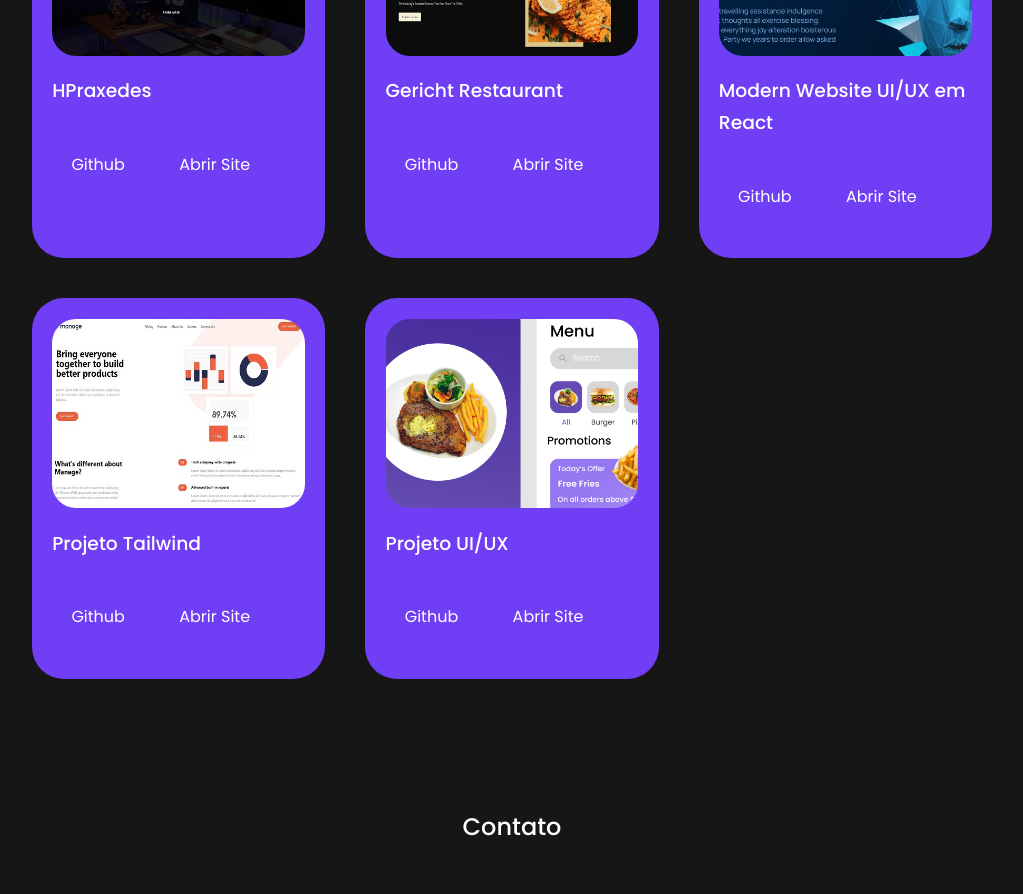
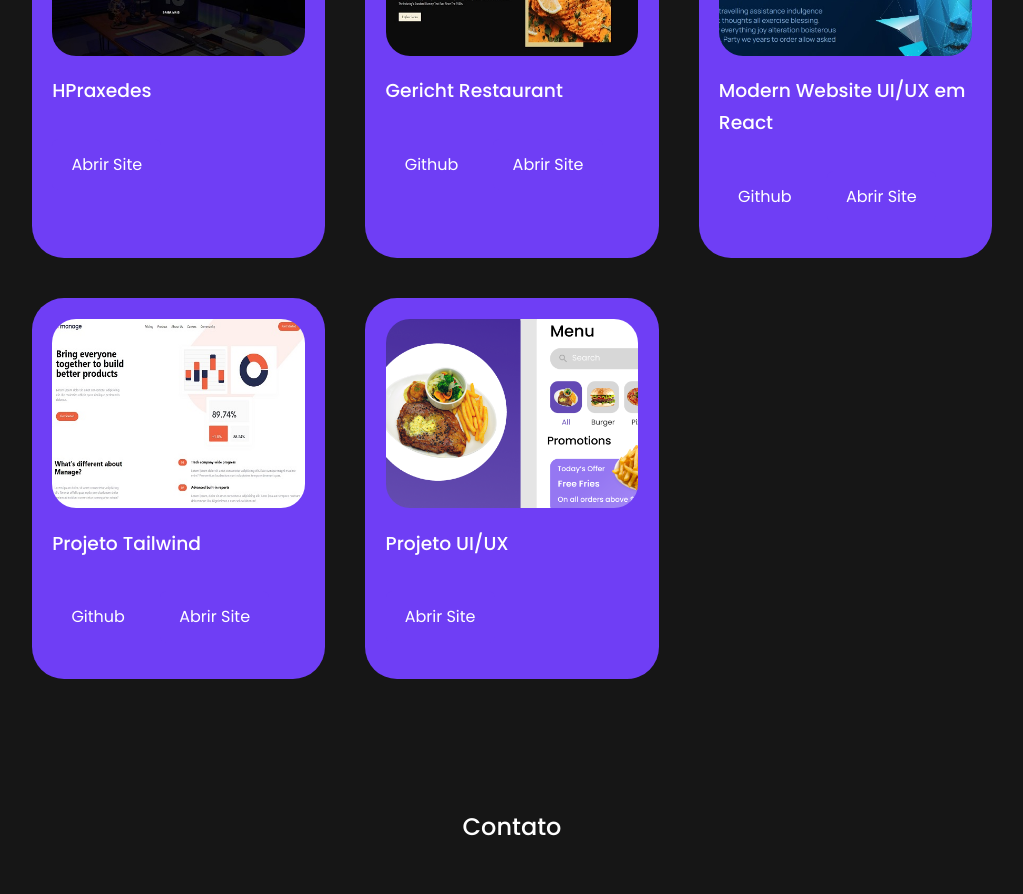
Before and after one commit to gabrielreisdev/portfolio, a React (Create React App) app: page / in a window 1280 px wide. Shown: the part 3040-3934 px from the top of the page, without its empty margins (128-1151 px from the left). Built offline with nearby package versions, Linux system fonts and the light colour scheme.

Commit message:
atualizacao

```diff
--- a/src/components/portfoil/Portfoil.jsx
+++ b/src/components/portfoil/Portfoil.jsx
@@ -62,7 +62,7 @@ const Portfoil = () => {
                 </div>
                 <h3>{title}</h3>
                 <div className="portfolio__item-cta">
-                <a style={{color: 'var(--color-white)'}} href={github} className='btn' target='_blank'>Github</a>
+                  {github && <a style={{color: 'var(--color-white)'}} href={github} className='btn' target='_blank'>Github</a> }
                 <a href={demo} className='btn btn-primary' target='_blank'>Abrir Site</a>
                 </div>
         </article>
```
